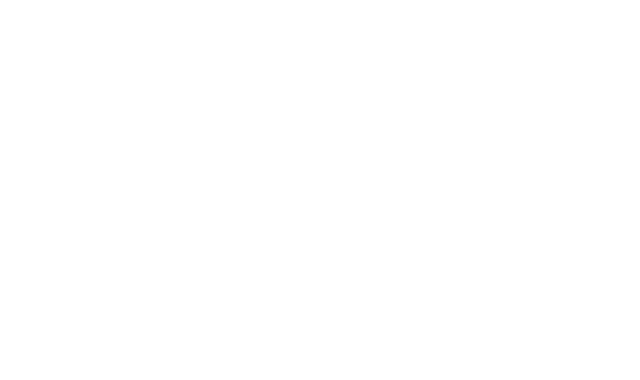
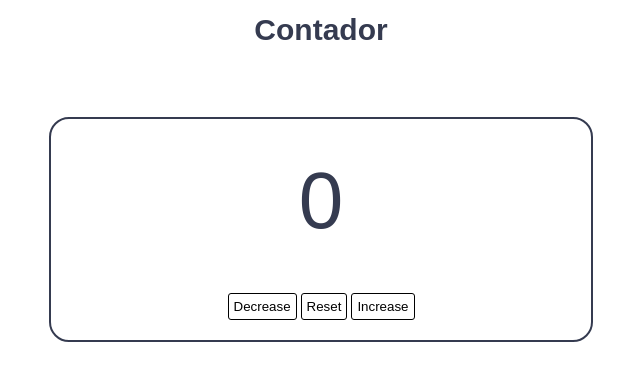
Before and after one commit to CarlosHOlivei/mudando-background, a plain HTML site: page Contador/index.html in a window 1280 px wide. Shown: the whole page, without its empty margins (319-959 px from the left). Drawn offline with Linux system fonts and the light colour scheme.

Commit message:
Projetp contador iniciado

```diff
--- a/Contador/app.js
+++ b/Contador/app.js
@@ -0,0 +1,32 @@
+// contador
+let count = 0;
+
+//Selecionando o Valor e os Botões
+const num = document.querySelector("#number");
+const btns = document.querySelectorAll(".button");
+
+btns.forEach(function(btn){
+    btn.addEventListener("click", function(e){
+        const styles = e.currentTarget.classList;
+        if(styles.contains("decrease")){
+            count--
+        }
+        else if(styles.contains("increase")){
+            count++
+        }
+        else{
+            count=0;
+        }
+        if(count<0){
+            num.style.color = "red";
+        }
+        else if(count>0){
+            num.style.color = "green";
+        }
+        else{
+            num.style.color ="rgb(53, 59, 80)"
+        }
+
+        num.textContent = count;
+    })
+})
--- a/Contador/index.html
+++ b/Contador/index.html
@@ -8,7 +8,20 @@
     <link rel="stylesheet" href="style.css">
 </head>
 <body>
-
+    <header>
+        <h1 class="titulo">Contador</h1>
+    </header>
+    <main>
+        <div class="container">
+            <p><span id="number">0</span></p>
+            <button class="button decrease">Decrease</button>
+            <button class="button reset">Reset</button>
+            <button class="button increase">Increase</button>
+        </div>
+    </main>
+    <footer>
+        <p></p>
+    </footer>
 
     <script src="app.js"></script>
 </body>
--- a/Contador/style.css
+++ b/Contador/style.css
@@ -0,0 +1,41 @@
+header{
+    padding: 5px;
+    margin-bottom: 50px;
+}
+
+.titulo{
+    font-family: Arial, Helvetica, sans-serif;
+    font-size: 30px;
+    color: rgb(53, 59, 80);
+    text-align: center;
+    margin: 0px 0px 15px 0px;
+}
+
+.container{
+    width: 500px;
+    margin: auto;
+    text-align: center;
+    border: 2px solid rgb(53, 59, 80);
+    border-radius: 20px;
+    padding: 20px;
+}
+
+#number{
+    font-size: 80px;
+    font-family: Arial, Helvetica, sans-serif;
+    color: rgb(53, 59, 80);
+}
+
+.button{
+    margin-top: 30px;
+    background-color: transparent;
+    border: 1px black solid;
+    border-radius: 3px;
+    padding: 5px;
+    transition: 0.5s;
+}
+
+.button:hover{
+    font-size: 16px;
+    margin:5px;
+}
```
